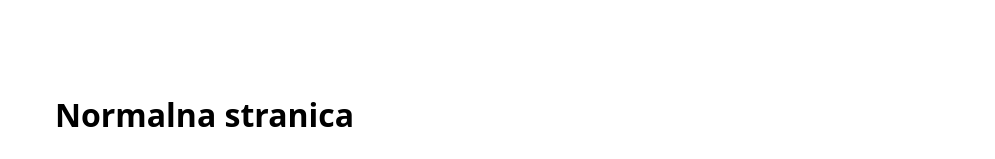
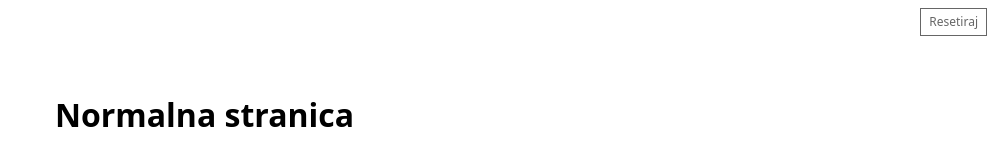
Before and after one commit to Sh1ljo/Normalna-Stranica, a plain HTML site: page index.html in a window 1280 px wide. Shown: the top 159 px of the page, without its empty margins (285-1280 px from the left). Drawn offline with Linux system fonts and the light colour scheme.

Commit message:
Add a reset button for testing
Co-Authored-By: Claude Sonnet 5.5 <noreply@anthropic.com>

```diff
--- a/app.js
+++ b/app.js
@@ -368,6 +368,22 @@
     addLine(out, '[ nastavak slijedi ]', 'dim cursor');
   }
 
+  // ----------------------------------------------------------- test reset
+  // Testing helper: set to false before the game goes public.
+  const SHOW_RESET_BUTTON = true;
+
+  function addResetButton() {
+    const button = document.createElement('button');
+    button.type = 'button';
+    button.id = 'reset';
+    button.textContent = 'Resetiraj';
+    button.addEventListener('click', () => {
+      setStage(1);
+      location.href = location.pathname; // also drops any ?stage= from the URL
+    });
+    document.body.appendChild(button);
+  }
+
   // ------------------------------------------------------------------ main
   function render() {
     if (stage >= 1 && stage <= LAST_LEVEL) renderLevel(stage);
@@ -376,5 +392,6 @@
     window.scrollTo(0, 0);
   }
 
+  if (SHOW_RESET_BUTTON) addResetButton();
   render();
 })();
--- a/style.css
+++ b/style.css
@@ -72,6 +72,19 @@ input:focus-visible, button:focus-visible, a:focus-visible {
 }
 
 a { color: var(--fg); }
+
+/* Testing helper: reset progress. */
+#reset {
+  position: fixed;
+  top: 8px;
+  right: 8px;
+  z-index: 10;
+  padding: .2rem .5rem;
+  font-size: 12px;
+  background: var(--bg);
+  color: var(--muted);
+  border: 1px solid var(--muted);
+}
 
 /* Level 1: the code, barely there. */
 .faint {
```
